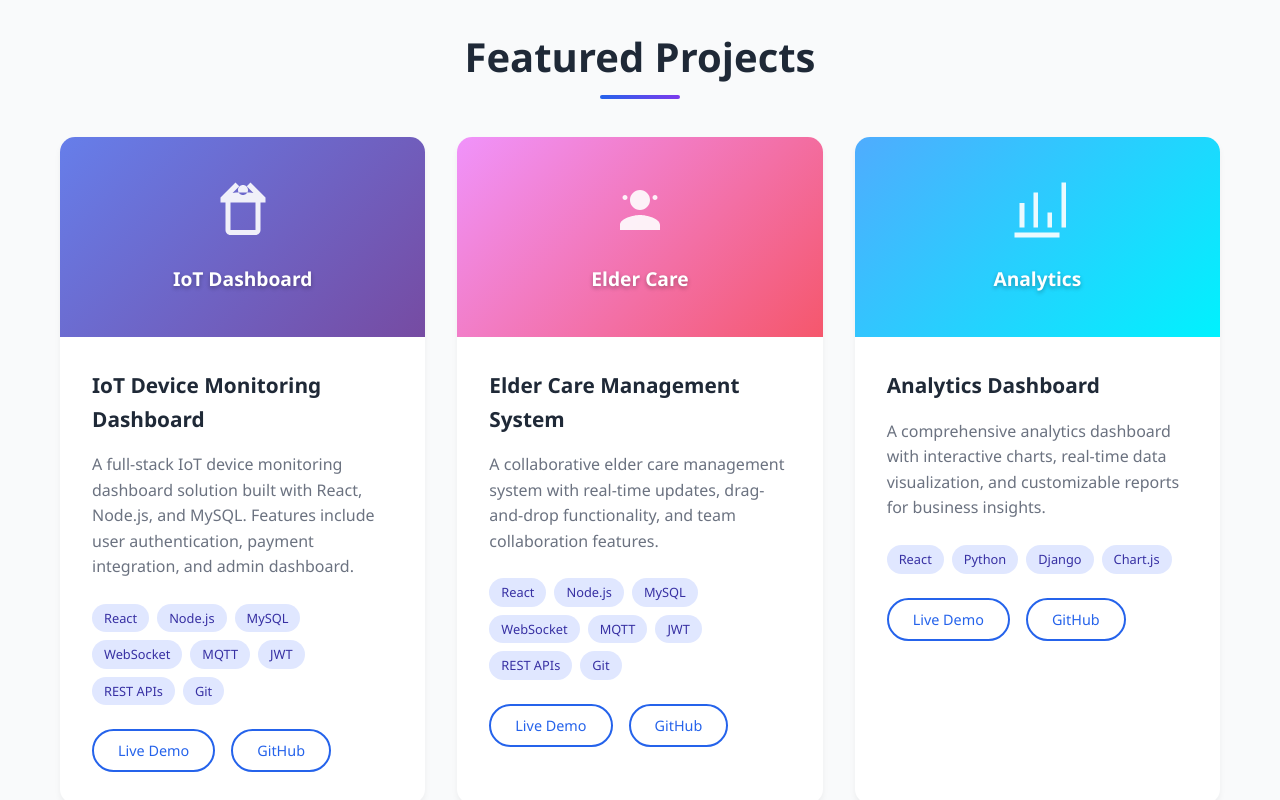
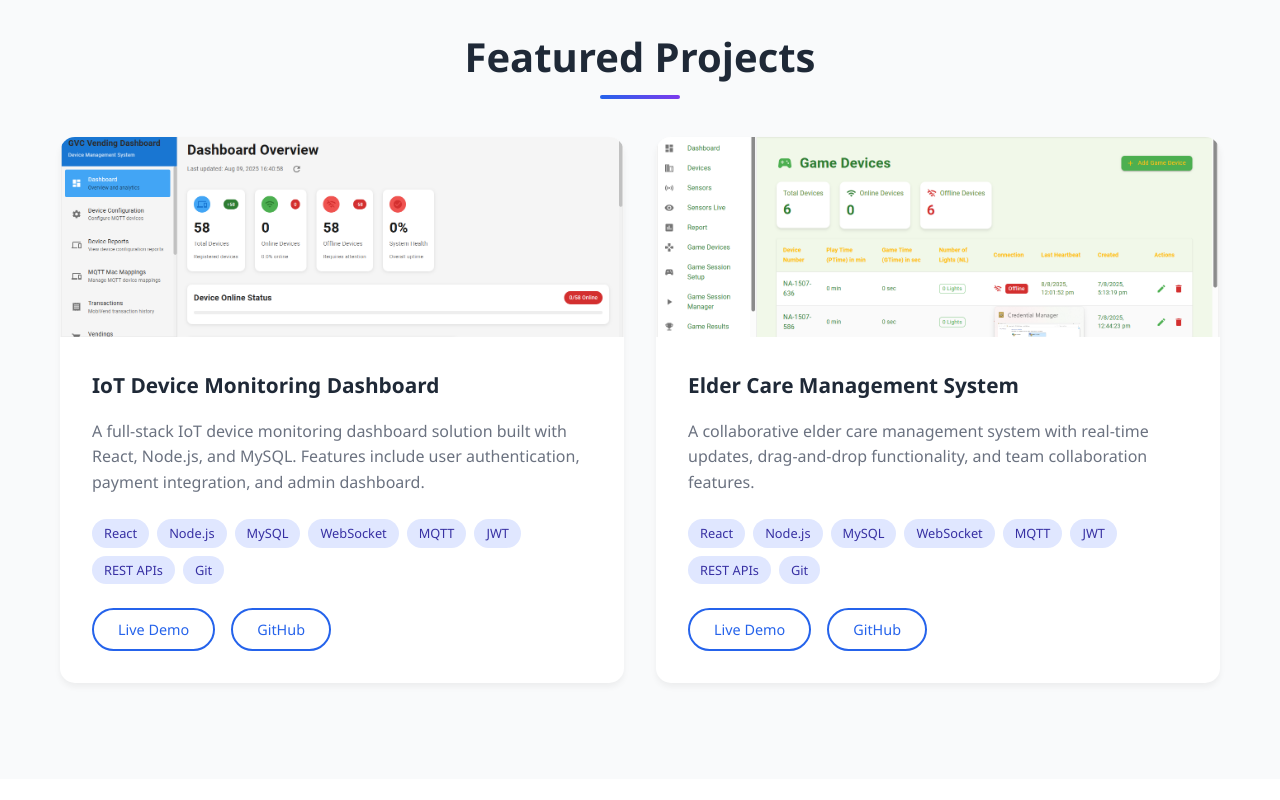
Before and after one commit to siddhidhamnaskar/New_PortFolio, a React (Create React App) app: page / in a window 1280 px wide. Shown: the part 2360-3160 px from the top of the page. Built offline with nearby package versions, Linux system fonts and the light colour scheme.

Commit message:
screenshots added

```diff
--- a/src/App.css
+++ b/src/App.css
@@ -444,6 +444,17 @@
   overflow: hidden;
 }
 
+.project-screenshot {
+  width: 100%;
+  height: 100%;
+  object-fit: cover;
+  transition: transform 0.3s ease;
+}
+
+.project-card:hover .project-screenshot {
+  transform: scale(1.05);
+}
+
 /* Project Background Gradients */
 .project-image.iot-bg {
   background: linear-gradient(135deg, #667eea 0%, #764ba2 100%);
@@ -473,7 +484,18 @@
   text-align: center;
   color: white;
   z-index: 2;
-  position: relative;
+  position: absolute;
+  top: 0;
+  left: 0;
+  right: 0;
+  bottom: 0;
+  background: rgba(0, 0, 0, 0.7);
+  opacity: 0;
+  transition: opacity 0.3s ease;
+}
+
+.project-card:hover .project-overlay {
+  opacity: 1;
 }
 
 .project-icon {
--- a/src/App.js
+++ b/src/App.js
@@ -315,7 +315,8 @@ in global companies building AI-driven or real-time platforms
           <h2 className="section-title">Featured Projects</h2>
           <div className="projects-grid">
             <div className="project-card">
-              <div className="project-image iot-bg">
+              <div className="project-image">
+                <img src={deviceDashboard} alt="IoT Device Monitoring Dashboard" className="project-screenshot" />
                 <div className="project-overlay">
                   <div className="project-icon">
                     <svg width="60" height="60" viewBox="0 0 24 24" fill="none" xmlns="http://www.w3.org/2000/svg">
@@ -346,7 +347,8 @@ in global companies building AI-driven or real-time platforms
             </div>
 
             <div className="project-card">
-              <div className="project-image eldercare-bg">
+              <div className="project-image">
+                <img src={elderCareDashboard} alt="Elder Care Management System" className="project-screenshot" />
                 <div className="project-overlay">
                   <div className="project-icon">
                     <svg width="60" height="60" viewBox="0 0 24 24" fill="none" xmlns="http://www.w3.org/2000/svg">
@@ -377,7 +379,7 @@ in global companies building AI-driven or real-time platforms
               </div>
             </div>
 
-            <div className="project-card">
+            {/* <div className="project-card">
               <div className="project-image analytics-bg">
                 <div className="project-overlay">
                   <div className="project-icon">
@@ -403,7 +405,7 @@ in global companies building AI-driven or real-time platforms
                   <a href="#" className="btn-outline">GitHub</a>
                 </div>
               </div>
-            </div>
+            </div> */}
           </div>
         </div>
       </section>
```
